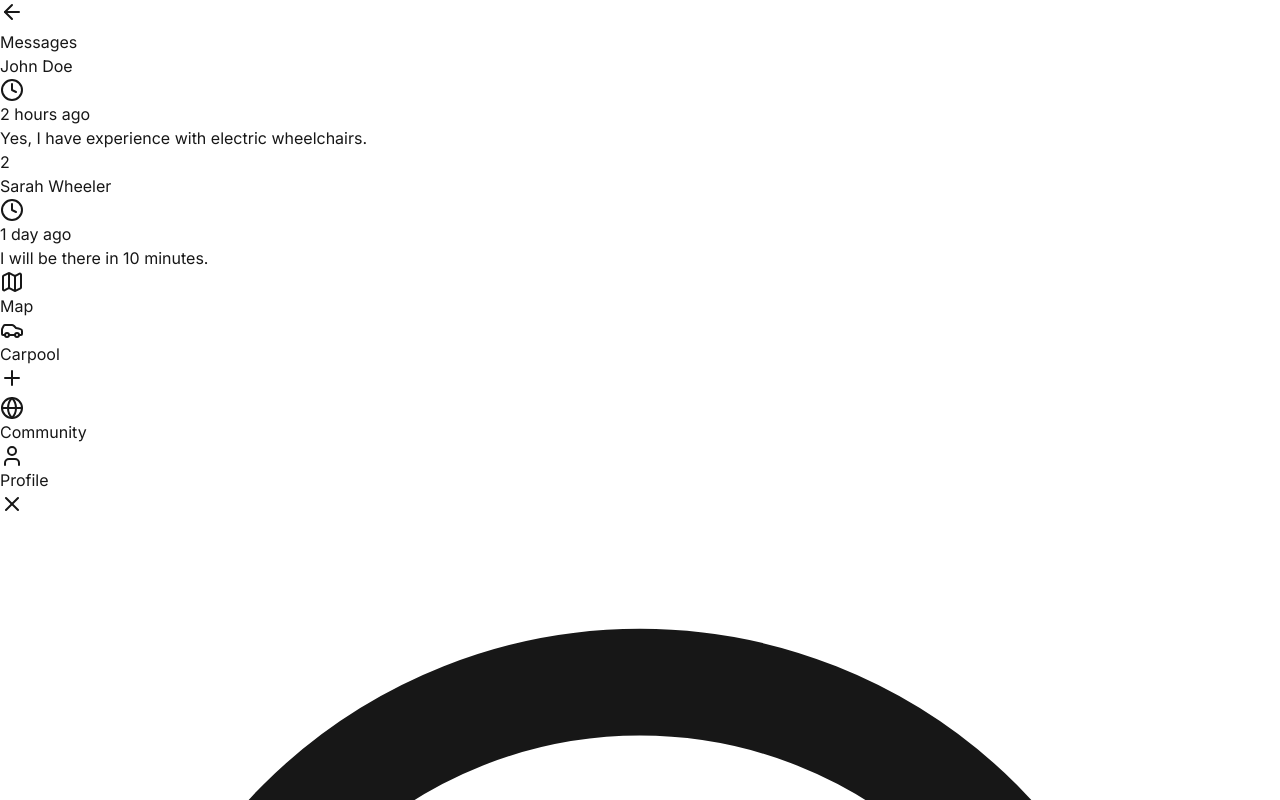
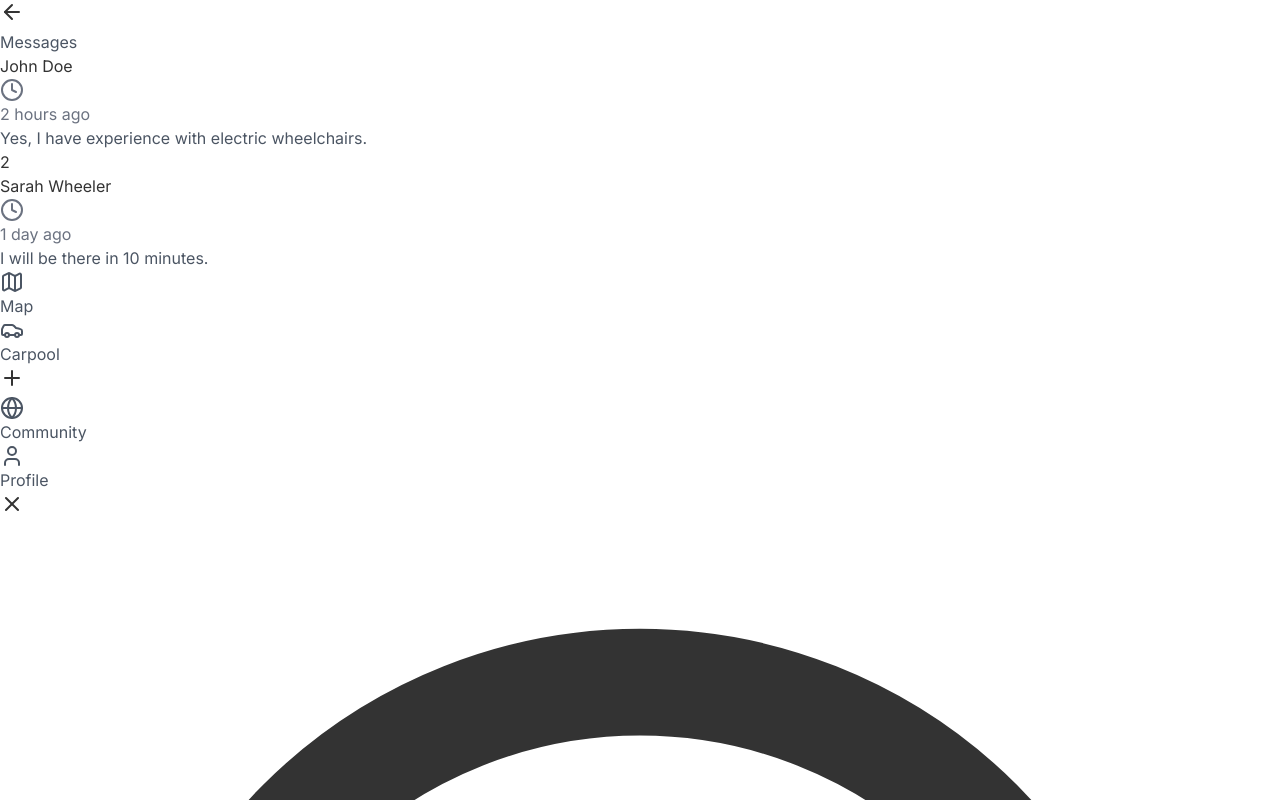
Before and after one commit to gorollth/prototype, a Next.js app: page /chats in a window 1280 px wide. Shown: the top 800 px of the page. Built offline with nearby package versions, Linux system fonts and the light colour scheme.

Commit message:
Update globals.css

```diff
--- a/src/app/globals.css
+++ b/src/app/globals.css
@@ -15,9 +15,45 @@
 }
 
 body {
-  color: var(--foreground);
+  color: rgb(51, 51, 51);
+  /* เปลี่ยนจาก var(--foreground) เป็นสีเข้มชัดเจน */
   background: var(--background);
   font-family: Arial, Helvetica, sans-serif;
+}
+
+/* แก้ไขสีข้อความทั่วไปให้เข้มขึ้น */
+p,
+h1,
+h2,
+h3,
+h4,
+h5,
+h6,
+span,
+div,
+button,
+a,
+label,
+input,
+textarea,
+select {
+  color: inherit;
+}
+
+/* เพิ่มความคมชัดสำหรับข้อความในสีพื้นหลังต่างๆ */
+.text-gray-500 {
+  color: #6b7280 !important;
+  /* เข้มขึ้นจากเดิม */
+}
+
+.text-gray-600 {
+  color: #4b5563 !important;
+  /* เข้มขึ้นจากเดิม */
+}
+
+.text-gray-700 {
+  color: #374151 !important;
+  /* เข้มขึ้นจากเดิม */
 }
 
 /* Add to src/app/globals.css */
@@ -84,3 +120,12 @@ body {
   display: none;
   /* Chrome, Safari, Opera */
 }
+
+/* เพิ่มค่า contrast ให้กับข้อความบน background สีอ่อน */
+.bg-gray-50 *,
+.bg-blue-50 *,
+.bg-green-50 *,
+.bg-yellow-50 *,
+.bg-red-50 * {
+  color: inherit;
+}
```
